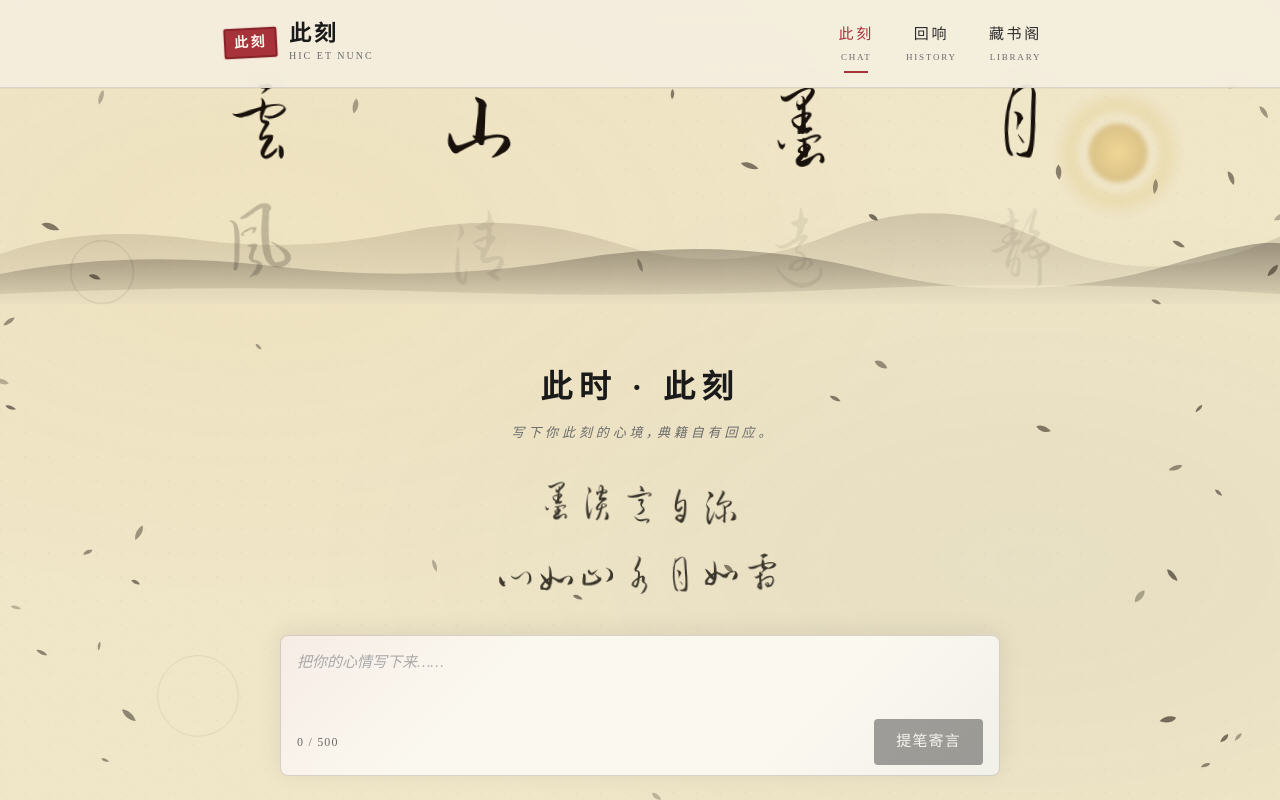
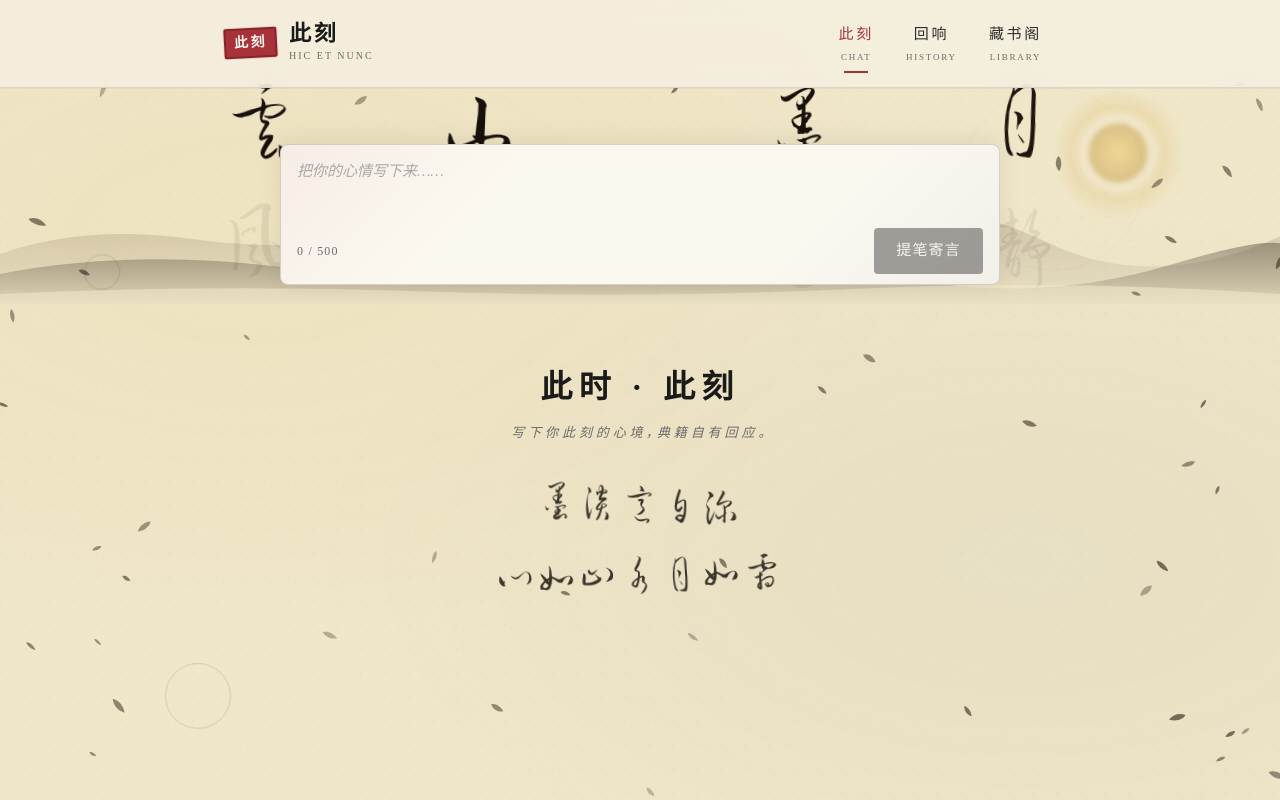
Before and after one commit to PPPPPcccc/WenXueAgent, a Vue app: page / in a window 1280 px wide. Built offline with nearby package versions, Linux system fonts and the light colour scheme.

Commit message:
refactor(chat): 输入框改为文档流静态块，不再 fixed/收起

```diff
--- a/src/views/ChatView.vue
+++ b/src/views/ChatView.vue
@@ -1,5 +1,5 @@
 <template>
-  <div class="app-container chat-view" :style="chatViewStyle">
+  <div class="app-container chat-view">
 
     <div v-if="!ready" class="loading-state">
       <p>正在加载典籍库…</p>
@@ -25,16 +25,11 @@
       </div>
     </div>
 
-    <!-- 输入区 -->
+    <!-- 输入区：文档流中位于最新聊天下方，不再 fixed -->
     <section
-      ref="inputAreaEl"
       class="ink-card input-area ink-spread-in"
-      :class="{ collapsed: !atBottom }"
-      :title="atBottom ? '' : '点击展开输入框'"
-      @click="onInputAreaClick"
     >
       <textarea
-        v-show="atBottom"
         v-model="content"
         placeholder="把你的心情写下来……"
         rows="2"
@@ -45,7 +40,7 @@
         @keydown.ctrl.enter="onSend"
       />
       <div class="input-meta">
-        <span v-show="atBottom" class="char-counter">{{ content.length }} / 500</span>
+        <span class="char-counter">{{ content.length }} / 500</span>
         <button
           class="btn-ink send-btn"
           :disabled="!content.trim() || loading || !ready"
@@ -60,7 +55,7 @@
 </template>
 
 <script setup>
-import { ref, computed, onMounted, onBeforeUnmount, nextTick } from 'vue'
+import { ref, onMounted, nextTick } from 'vue'
 import { chatApi } from '@/api'
 import { historyStore } from '@/lib/store'
 import { useClassics } from '@/composables/useClassics'
@@ -70,14 +65,6 @@ const content = ref('')
 const loading = ref(false)
 const messages = ref([])
 const ready = ref(false)
-// 距底部 ≤ 80px 视为在底部；否则收起输入框
-const atBottom = ref(true)
-// 测量输入框实际高度，用于动态计算 chat-view 底部 padding
-const inputAreaEl = ref(null)
-const inputHeight = ref(120)
-let resizeObs = null
-// 让最后一条聊天记录能被多滚动"半个聊天框"高度，留出操作空间
-const HALF_CARD_EXTRA = 160
 
 const { load: loadClassics } = useClassics()
 
@@ -87,31 +74,9 @@ const formatTime = (iso) => {
   return `${d.getHours().toString().padStart(2, '0')}:${d.getMinutes().toString().padStart(2, '0')}`
 }
 
-// chat-view 底部动态 padding：输入框距离视口底部 24px + 输入框高度 + 半张回复卡的额外滚动空间
-const chatViewStyle = computed(() => ({
-  paddingBottom: `${Math.ceil(inputHeight.value + 24 + HALF_CARD_EXTRA)}px`,
-}))
-
 const scrollToBottom = () => {
   nextTick(() => {
     window.scrollTo({ top: document.body.scrollHeight, behavior: 'smooth' })
-  })
-}
-
-// 检测是否在底部（给 80px 容差，避免抖动）
-const updateAtBottom = () => {
-  const doc = document.documentElement
-  const distance = doc.scrollHeight - window.scrollY - window.innerHeight
-  atBottom.value = distance <= 80
-}
-
-// 收起态点击输入区：滚到底部 + 聚焦
-const onInputAreaClick = (e) => {
-  if (atBottom.value) return
-  e.stopPropagation()
-  scrollToBottom()
-  nextTick(() => {
-    document.querySelector('.chat-input')?.focus()
   })
 }
 
@@ -173,34 +138,17 @@ const onDelete = (msg) => {
   messages.value = messages.value.filter((m) => m.id !== msg.id)
 }
 
-const setupInputObserver = () => {
-  if (!inputAreaEl.value || typeof ResizeObserver === 'undefined') return
-  // 只测量高度用于计算 padding-bottom；不再触发 scrollToBottom——会与
-  // 收起/展开的 padding 过渡形成反馈循环，导致页面上下抖动。
-  resizeObs = new ResizeObserver(([entry]) => {
-    inputHeight.value = entry.contentRect.height
-  })
-  resizeObs.observe(inputAreaEl.value)
-}
-
 onMounted(async () => {
   await loadClassics()
   ready.value = true
-  window.addEventListener('scroll', updateAtBottom, { passive: true })
-  window.addEventListener('resize', updateAtBottom)
-  setupInputObserver()
-  updateAtBottom()
-})
-
-onBeforeUnmount(() => {
-  window.removeEventListener('scroll', updateAtBottom)
-  window.removeEventListener('resize', updateAtBottom)
-  resizeObs?.disconnect()
 })
 </script>
 
 <style scoped>
-.chat-view { padding-top: 24px; }
+.chat-view {
+  padding-top: 24px;
+  padding-bottom: 80px;          /* 底部留白，避免贴边 */
+}
 
 .loading-state {
   text-align: center;
@@ -255,34 +203,15 @@ onBeforeUnmount(() => {
   word-break: break-word;
 }
 
+/* 输入区：文档流中的普通块级元素，位于最新回复下方 */
 .input-area {
-  position: fixed;
-  bottom: 24px;
-  left: 0;
-  right: 0;
-  margin: 0 auto;
+  margin: 32px auto 0;
   width: calc(100% - 48px);
   max-width: 720px;
-  z-index: 3;
   background: var(--paper-light);
-  backdrop-filter: blur(8px);
   border: 1px solid var(--ink-10);
   box-shadow: 0 -4px 24px rgba(26, 26, 26, 0.08);
   padding: 10px 16px;
-  transition: padding 0.28s ease, box-shadow 0.28s ease, background 0.28s ease;
-  cursor: text;
-}
-
-/* 收起态：仅按钮高度，textarea 与字数隐藏 */
-.input-area.collapsed {
-  padding: 8px 16px;
-  cursor: pointer;
-}
-
-.input-area.collapsed .input-meta {
-  margin-top: 0;
-  justify-content: flex-end;
-  width: 100%;
 }
 
 .chat-input {
@@ -302,7 +231,6 @@ onBeforeUnmount(() => {
   justify-content: space-between;
   align-items: center;
   margin-top: 6px;
-  transition: margin-top 0.28s ease;
 }
 
 .char-counter {
```
